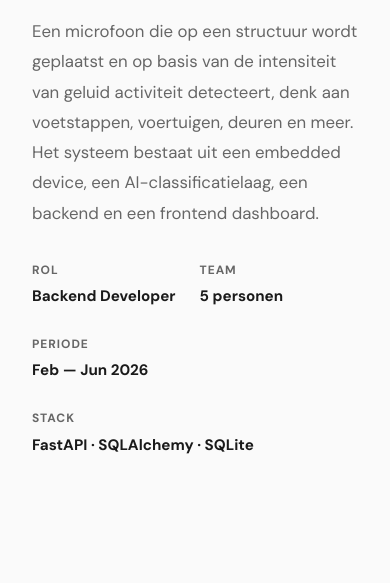
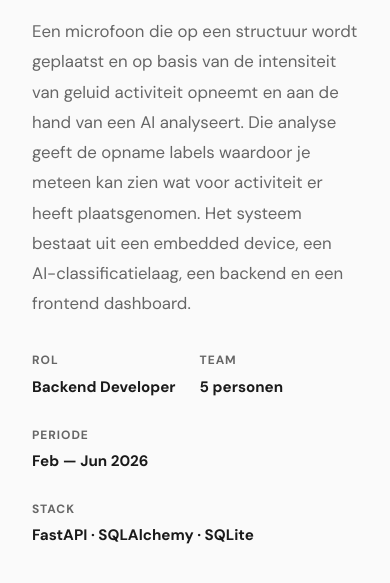
Before and after one commit to jack-os19/jack-os19.github.io, a plain HTML site: page vibration-sensor.html in a window 390 px wide. Shown: the part 260-843 px from the top of the page. Drawn offline with Linux system fonts and the light colour scheme.

Commit message:
Revise microphone description for clarity
Updated description to clarify microphone functionality and AI analysis.

```diff
--- a/vibration-sensor.html
+++ b/vibration-sensor.html
@@ -93,7 +93,7 @@
 <section class="hero">
     <span class="tag">Dark Tech — Defensie</span>
     <h1>Versterken of Verstoren</h1>
-    <p>Een microfoon die op een structuur wordt geplaatst en op basis van de intensiteit van geluid activiteit detecteert, denk aan voetstappen, voertuigen, deuren en meer. Het systeem bestaat uit een embedded device, een AI-classificatielaag, een backend en een frontend dashboard.</p>
+    <p>Een microfoon die op een structuur wordt geplaatst en op basis van de intensiteit van geluid activiteit opneemt en aan de hand van een AI analyseert. Die analyse geeft de opname labels waardoor je meteen kan zien wat voor activiteit er heeft plaatsgenomen. Het systeem bestaat uit een embedded device, een AI-classificatielaag, een backend en een frontend dashboard.</p>
     <div class="meta-row">
         <div class="meta-item"><div class="label">Rol</div><div class="value">Backend Developer</div></div>
         <div class="meta-item"><div class="label">Team</div><div class="value">5 personen</div></div>
```
